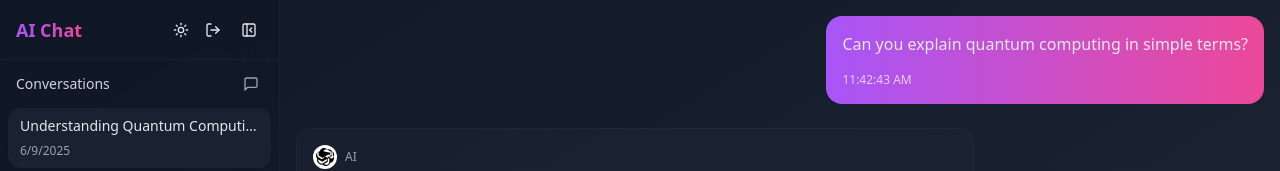
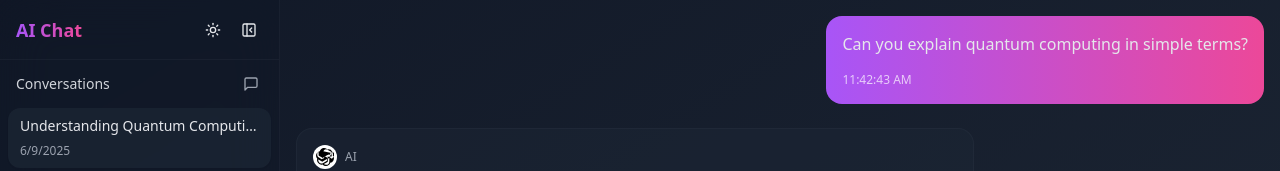
Before and after one commit to themalagasywizard/apeiron-oss, a Next.js app: page / in a window 1280 px wide. Shown: the top 171 px of the page. Built offline with nearby package versions, Linux system fonts and the light colour scheme.

Commit message:
fix: remove logout button from header and align bottom buttons

```diff
--- a/main-ui.tsx
+++ b/main-ui.tsx
@@ -529,14 +529,6 @@ export default function MainUI({
                     {theme === "dark" ? <Sun className="w-4 h-4 text-gray-200" /> : <Moon className="w-4 h-4 text-gray-700" />}
                   </button>
 
-                  <button
-                    onClick={onLogout}
-                    className="p-1.5 rounded-lg hover:bg-gray-200/20 dark:hover:bg-gray-700/20 transition-colors"
-                    aria-label="Log out"
-                  >
-                    <LogOut className="w-4 h-4 text-gray-700 dark:text-gray-200" />
-                  </button>
-
                   {/* Toggle Sidebar Button */}
                   <button
                     onClick={() => setSidebarOpen(false)}
@@ -707,7 +699,7 @@ export default function MainUI({
                 {/* Settings Button */}
                 <button
                   onClick={() => setSettingsOpen(true)}
-                  className="flex-1 h-[48px] flex items-center justify-center gap-2 rounded-xl bg-white/20 dark:bg-gray-800/40 hover:bg-white/30 dark:hover:bg-gray-800/60 transition-colors text-gray-800 dark:text-gray-200"
+                  className="flex-1 h-12 flex items-center justify-center gap-2 rounded-xl bg-white/20 dark:bg-gray-800/40 hover:bg-white/30 dark:hover:bg-gray-800/60 transition-colors text-gray-800 dark:text-gray-200"
                   aria-label="Open settings"
                 >
                   <Settings className="w-4 h-4" />
```
